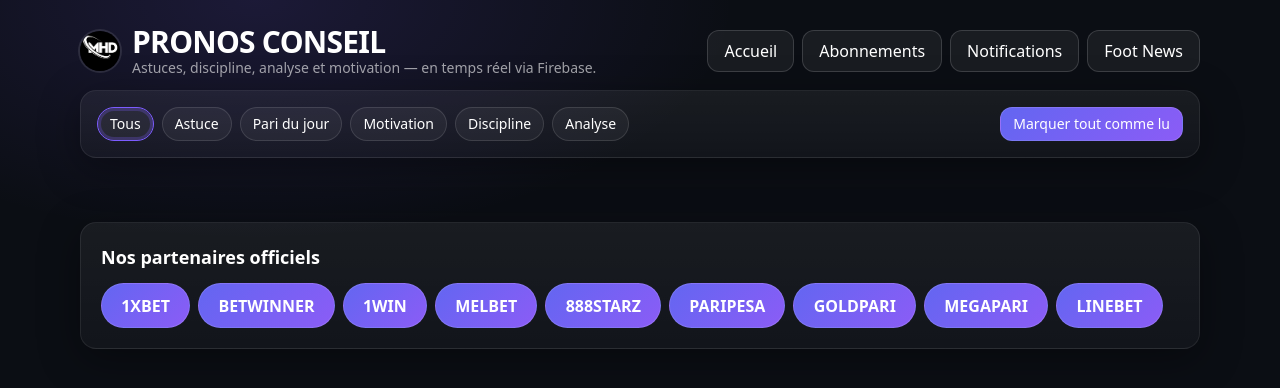
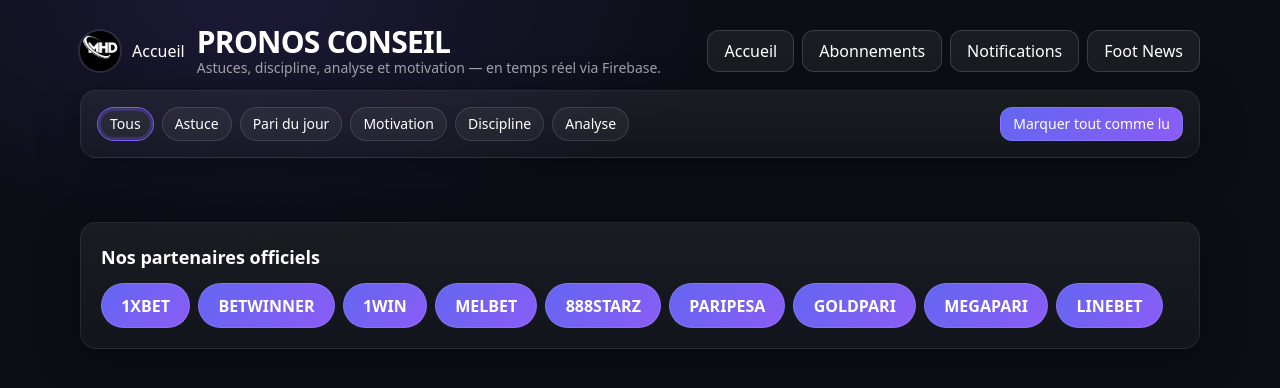
Before and after one commit to mhdpronos/mhd-pronos, a plain HTML site: page conseil.html in a window 1280 px wide. Drawn offline with nearby package versions, Linux system fonts and the light colour scheme; no server answers.

Commit message:
Update conseil.html

```diff
--- a/conseil.html
+++ b/conseil.html
@@ -34,12 +34,15 @@
       <div class="flex items-center gap-3">
         <img src="logo.JPG" alt="MHD PRONOS" class="w-10 h-10 rounded-full object-cover ring-2 ring-white/10">
         <div>
+          <a href="index.html">Accueil</a>
+        </div>
+        <div>
           <h1 class="text-2xl md:text-3xl font-extrabold tracking-tight">PRONOS CONSEIL</h1>
           <p class="text-sm text-white/60 -mt-0.5">Astuces, discipline, analyse et motivation — en temps réel via Firebase.</p>
         </div>
       </div>
       <nav class="hidden md:flex items-center gap-2">
-        <a href="home.html" class="pill px-4 py-2 rounded-xl hover:opacity-90">Accueil</a>
+        <a href="index.html" class="pill px-4 py-2 rounded-xl hover:opacity-90">Accueil</a>
         <a href="plan abonnement.html" class="pill px-4 py-2 rounded-xl hover:opacity-90">Abonnements</a>
         <a href="notifications.html" class="pill px-4 py-2 rounded-xl hover:opacity-90">Notifications</a>
         <a href="infofoot.html" class="pill px-4 py-2 rounded-xl hover:opacity-90">Foot News</a>
```
